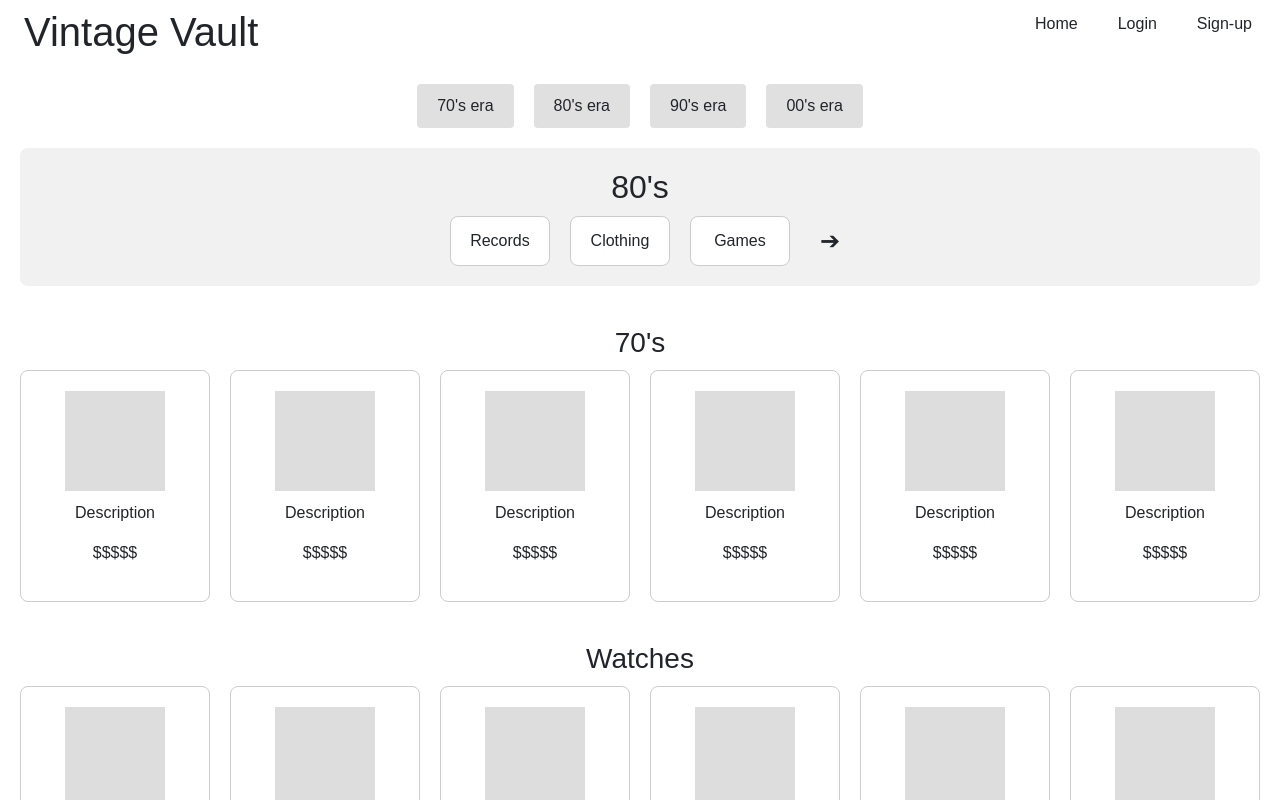
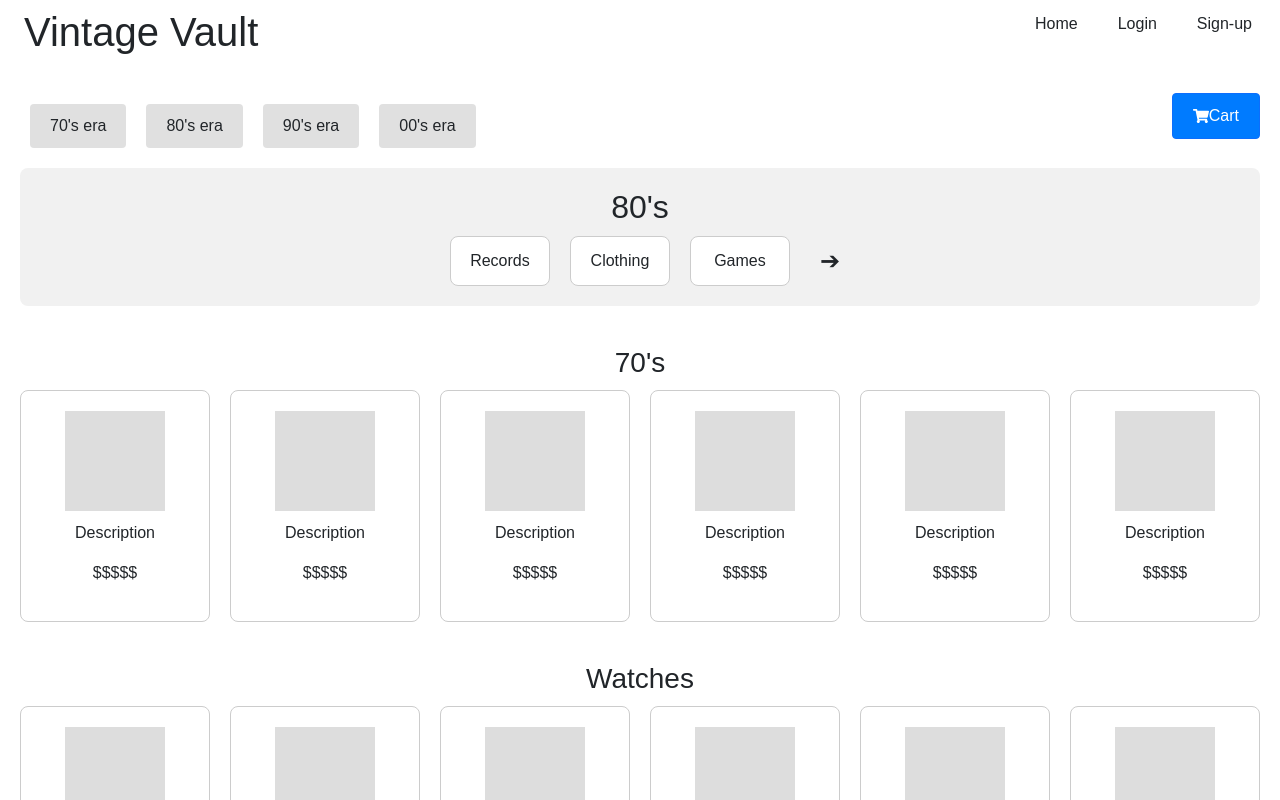
Before and after one commit to Drew-Andersen/Vintage-Vault, a React (Vite) app in the folder client/: page / in a window 1280 px wide. Shown: the top 800 px of the page. Built offline with nearby package versions, Linux system fonts and the light colour scheme.

Commit message:
added shopping cart

```diff
--- a/client/package.json
+++ b/client/package.json
@@ -16,6 +16,7 @@
     "react": "^18.3.1",
     "react-bootstrap": "^2.10.4",
     "react-dom": "^18.3.1",
+    "react-icons": "^5.3.0",
     "react-router-dom": "^6.26.1"
   },
   "devDependencies": {
--- a/client/src/pages/home/Home.jsx
+++ b/client/src/pages/home/Home.jsx
@@ -1,5 +1,6 @@
 import React from 'react';
 import Button from 'react-bootstrap/Button';
+import { FaShoppingCart } from 'react-icons/fa'; // Import cart icon
 import './home.css'; // CSS file to style the page
 
 const Home = () => {
@@ -7,13 +8,18 @@ const Home = () => {
     <div className="home-container">
       {/* Header */}
 
-
-      {/* Era Section */}
-      <div className="era-buttons">
-        <Button variant="secondary" className='text-dark'>70's era</Button>{' '}
-        <Button variant="secondary" className='text-dark'>80's era</Button>{' '}
-        <Button variant="secondary" className='text-dark'>90's era</Button>{' '}
-        <Button variant="secondary" className='text-dark'>00's era</Button>{' '}
+      {/* Era Section with Shopping Cart */}
+      <div className="era-cart-bar">
+        <div className="era-buttons">
+          <Button variant="secondary" className='text-dark'>70's era</Button>{' '}
+          <Button variant="secondary" className='text-dark'>80's era</Button>{' '}
+          <Button variant="secondary" className='text-dark'>90's era</Button>{' '}
+          <Button variant="secondary" className='text-dark'>00's era</Button>{' '}
+        </div>
+        {/* Shopping Cart Button */}
+        <Button variant="primary" className="cart-button">
+          <FaShoppingCart /> Cart
+        </Button>
       </div>
 
       {/* Build a Collection Section */}
@@ -41,7 +47,7 @@ const Home = () => {
         </div>
       </section>
 
-      {/* watches section */}
+      {/* Watches Section */}
       <section className="item-section">
         <h3>Watches</h3>
         <div className="items-grid">
--- a/client/src/pages/home/home.css
+++ b/client/src/pages/home/home.css
@@ -72,7 +72,25 @@ body, html {
   .era-buttons button:hover {
     background-color: #ccc;
   }
-
+  /*era-cart styles*/
+  .era-cart-bar {
+    display: flex;
+    justify-content: space-between;
+    align-items: center;
+    margin: 20px;
+  }
+  .cart-button {
+    background-color: #007bff;
+    color: white;
+    padding: 10px 20px;
+    border-radius: 4px;
+    display: flex;
+    align-items: center;
+    font-size: 16px;
+  }
+  .cart-button:hover {
+    background-color: #0056b3;
+  }
   /* collection section */
   .collection-builder {
     background-color: #f1f1f1;
```
Also changed, not shown: 1 other file (tests, documents, lock files or other folders).
